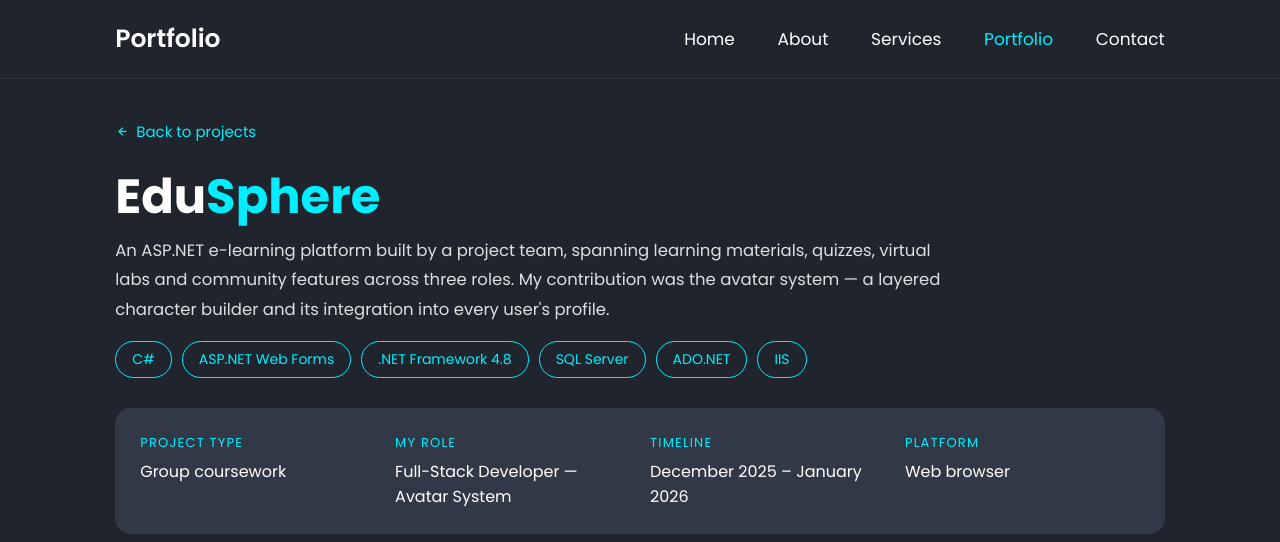
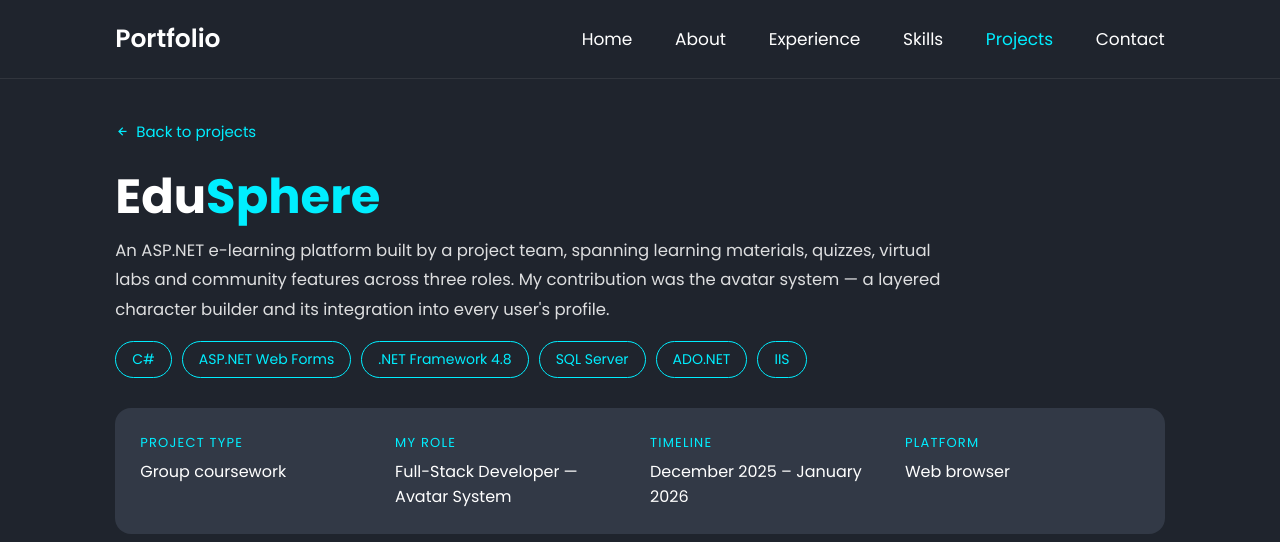
Before and after one commit to ZyWong1234/ZyWong1234.github.io, a website built with Vite: page projects/edusphere.html in a window 1280 px wide. Shown: the top 542 px of the page. Built offline with nearby package versions, Linux system fonts and the light colour scheme.

Commit message:
Fix dead Services link in the project page nav
Seven of the eight project pages linked to ../index.html#services, but
there is no #services section on the homepage -- it is #skills, so the
link went nowhere. Renamed it to match, labelled it Skills, and added the
new Experience entry so the project pages carry the same nav as the
homepage. Also relabelled Portfolio to Projects, which is what the
homepage calls it.

Co-Authored-By: Claude Opus 5 <noreply@anthropic.com>

```diff
--- a/projects/edusphere.html
+++ b/projects/edusphere.html
@@ -30,8 +30,9 @@
   <nav class="navbar" id="navbar">
     <a href="../index.html#home">Home</a>
     <a href="../index.html#about">About</a>
-    <a href="../index.html#services">Services</a>
-    <a href="../index.html#portfolio" class="active">Portfolio</a>
+    <a href="../index.html#resume">Experience</a>
+    <a href="../index.html#skills">Skills</a>
+    <a href="../index.html#portfolio" class="active">Projects</a>
     <a href="../index.html#contact">Contact</a>
   </nav>
 </header>
```
Also changed, not shown: projects/assessment-feedback-system.html (+3 -2 lines), projects/enterprise-network.html (+3 -2 lines), projects/ethical-hacking.html (+1 -0 lines), projects/hypertext-edu.html (+3 -2 lines), projects/moon-and-bloom.html (+3 -2 lines), projects/psychology-system.html (+3 -2 lines), projects/super-maths-bros.html (+3 -2 lines).
